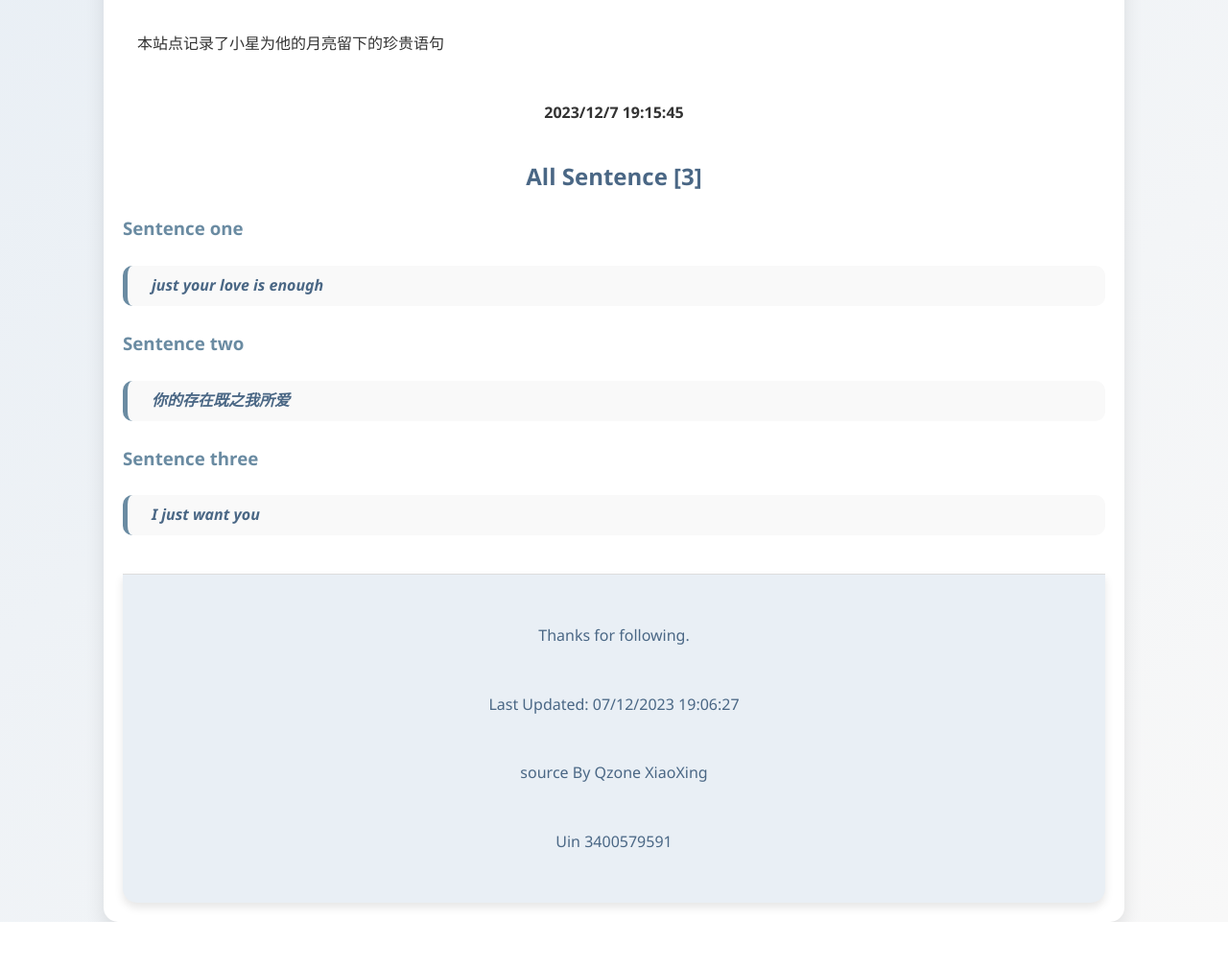
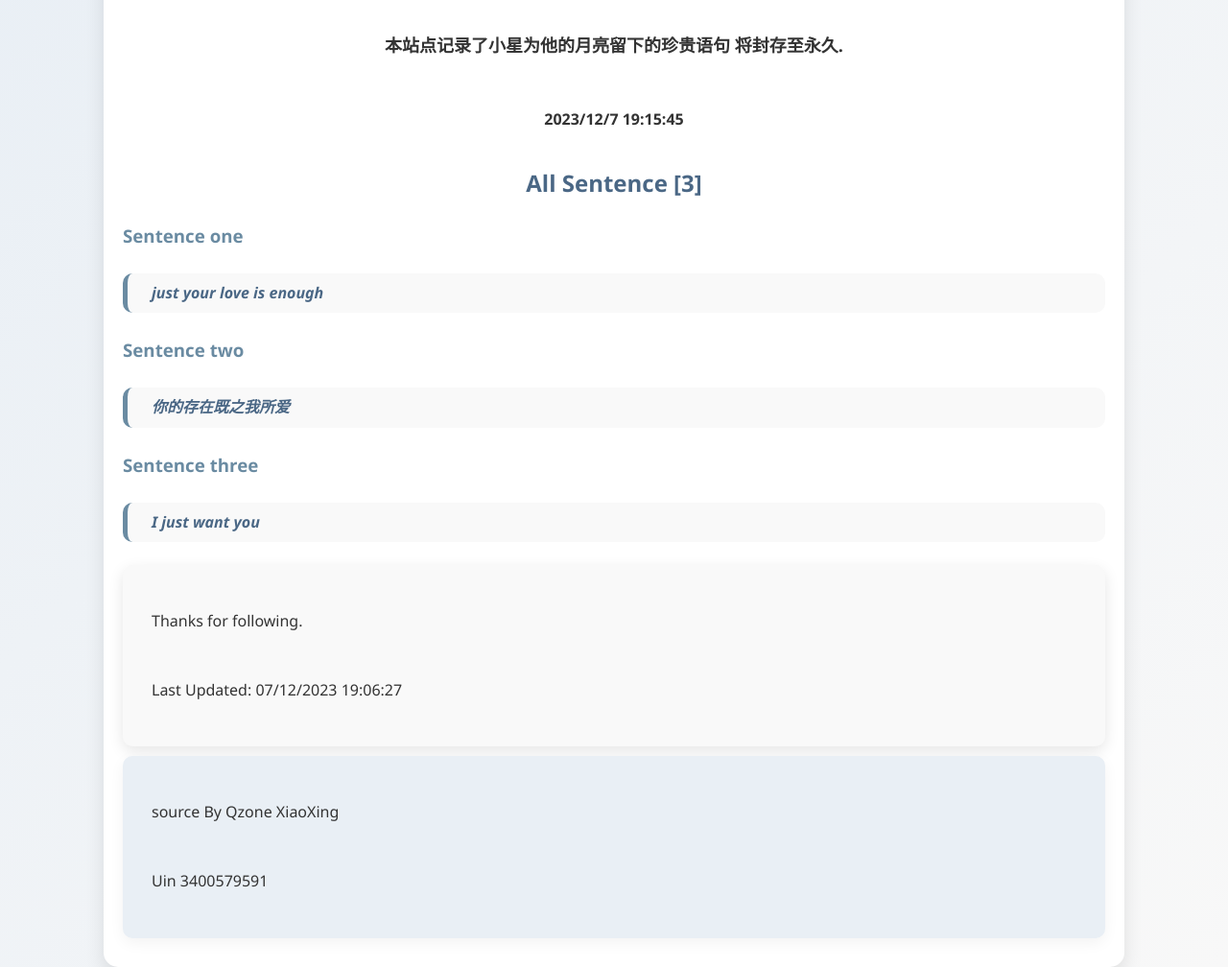
Before and after one commit to doglichang/doglichang.github.io, a plain HTML site: page index.html in a window 1280 px wide. Shown: the part 96-1104 px from the top of the page at 96% size. Before the commit the page ends 1057 px from the top, so only its background shows below. Drawn offline with Linux system fonts and the light colour scheme.

Commit message:
Update index.html

```diff
--- a/index.html
+++ b/index.html
@@ -56,6 +56,28 @@
         .author-info {
             margin-top: 10px;
         }
+        .center-text {
+            text-align: center;
+            margin: 20px 0;
+            font-size: 18px;
+            font-weight: bold;
+        }
+
+        .info-box {
+            background-color: #f9f9f9;
+            border-radius: 10px;
+            padding: 15px;
+            margin: 10px 0;
+            box-shadow: 0 5px 15px rgba(0, 0, 0, 0.1);
+        }
+
+        .author-box {
+            background-color: #e9eff5;
+            border-radius: 10px;
+            padding: 15px;
+            margin: 10px 0;
+            box-shadow: 0 5px 15px rgba(0, 0, 0, 0.05);
+        }
     </style>
     <script>
         function updateCurrentTime() {
@@ -73,8 +95,7 @@
 <body>
     <div class="container">
         <h1>Sentence By Qzone XiaoXing</h1>
-        <p>本站点记录了小星为他的月亮留下的珍贵语句</p>
-
+        <p class="center-text">本站点记录了小星为他的月亮留下的珍贵语句 将封存至永久.</p>
         <p id="current-time" style="text-align:center; font-weight:bold;">Current Time: Loading...</p>
 
         <h2>All Sentence [3]</h2>
@@ -88,14 +109,15 @@
         <h3>Sentence three</h3>
         <blockquote><p>I just want you</p></blockquote>
 
-        <footer>
+        <div class="info-box">
             <p>Thanks for following.</p>
             <p>Last Updated: 07/12/2023 19:06:27</p>
-            <div class="author-info">
-                <p>source By Qzone XiaoXing</p>
-                <p>Uin 3400579591</p>
-            </div>
-        </footer>
+        </div>
+
+        <div class="author-box">
+            <p>source By Qzone XiaoXing</p>
+            <p>Uin 3400579591</p>
+        </div>
     </div>
 </body>
 </html>
```
